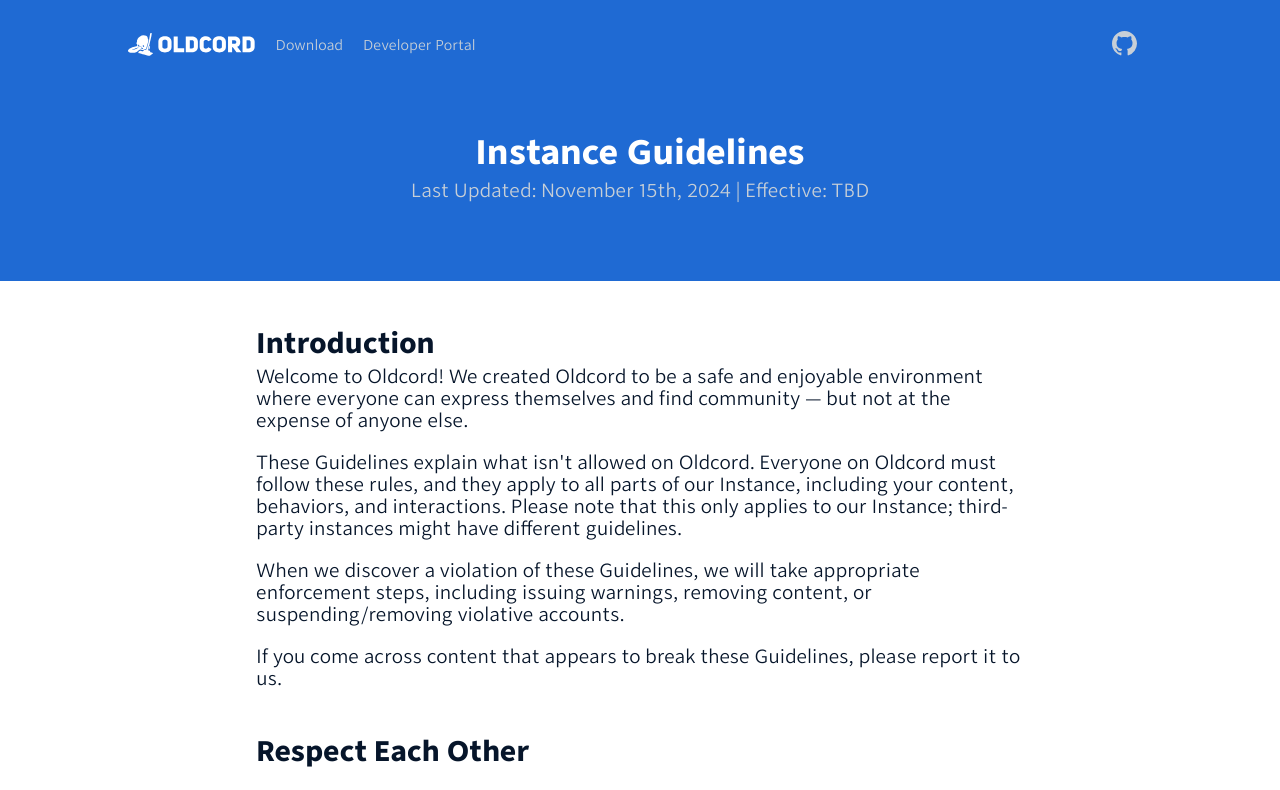
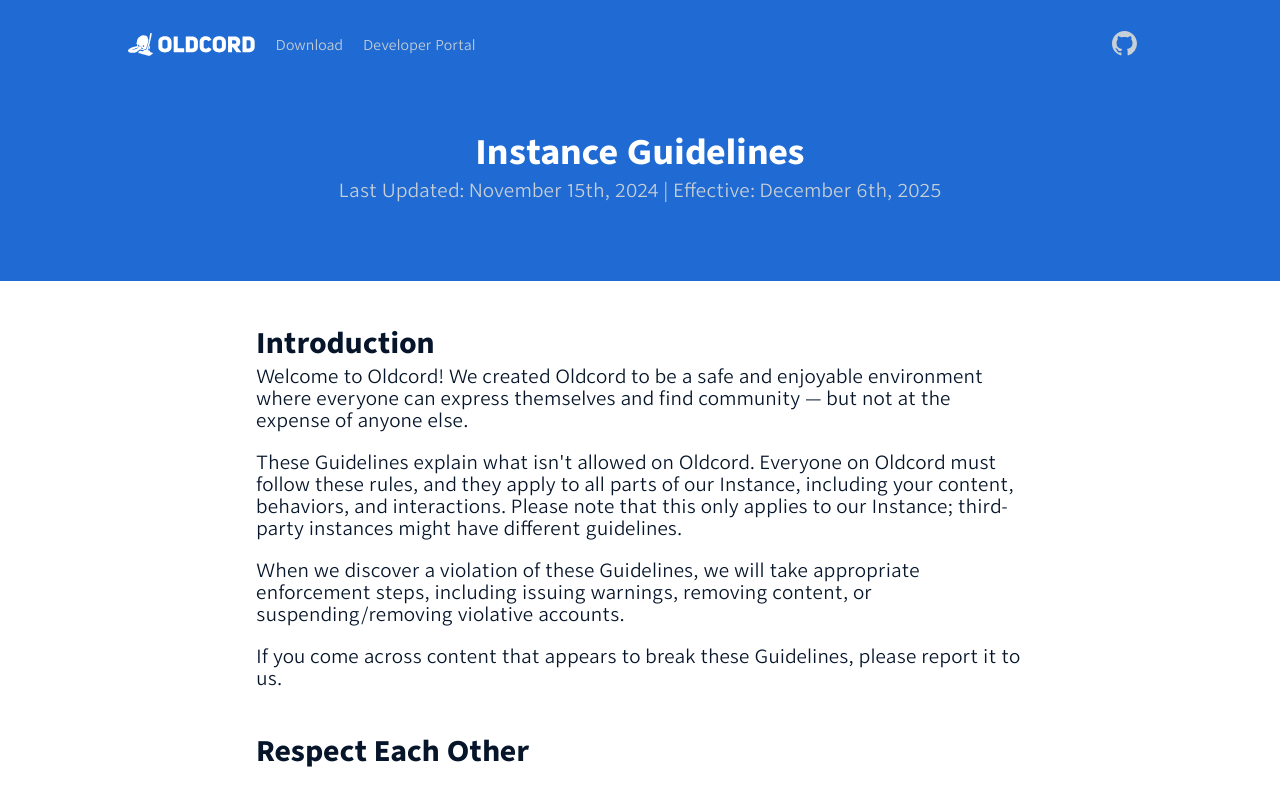
Before and after one commit to oldcordapp/WebsiteV2, a React (Vite) app: page /guidelines in a window 1280 px wide. Shown: the top 790 px of the page. Built offline with nearby package versions, Linux system fonts and the light colour scheme; no server answers; a small style sheet from the web is missing.

Commit message:
update tbd to today's date

```diff
--- a/src/pages/cookies.jsx
+++ b/src/pages/cookies.jsx
@@ -11,7 +11,7 @@
         <div className={styles["tagline-container"]}>
           <div className={styles["tagline-title"]}>Cookie Policy</div>
           <div className={`${styles["tagline-subtitle"]} text-light-gray`}>
-            Last Updated: November 15th, 2024 | Effective: TBD
+            Last Updated: November 15th, 2024 | Effective: December 6th, 2025
           </div>
         </div>
       </div>
--- a/src/pages/guidelines.jsx
+++ b/src/pages/guidelines.jsx
@@ -10,7 +10,7 @@
         <div className={styles["tagline-container"]}>
           <div className={styles["tagline-title"]}>Instance Guidelines</div>
           <div className={`${styles["tagline-subtitle"]} text-light-gray`}>
-            Last Updated: November 15th, 2024 | Effective: TBD
+            Last Updated: November 15th, 2024 | Effective: December 6th, 2025
           </div>
         </div>
       </div>
--- a/src/pages/privacy.jsx
+++ b/src/pages/privacy.jsx
@@ -10,7 +10,7 @@
         <div className={styles["tagline-container"]}>
           <div className={styles["tagline-title"]}>Privacy Policy</div>
           <div className={`${styles["tagline-subtitle"]} text-light-gray`}>
-            Last Updated: October 28th, 2025 | Effective: TBD
+            Last Updated: October 28th, 2025 | Effective: December 6th, 2025
           </div>
         </div>
       </div>
--- a/src/pages/terms.jsx
+++ b/src/pages/terms.jsx
@@ -10,7 +10,7 @@
         <div className={styles["tagline-container"]}>
           <div className={styles["tagline-title"]}>Terms and Conditions</div>
           <div className={`${styles["tagline-subtitle"]} text-light-gray`}>
-            Last Updated: November 15th, 2024 | Effective: TBD
+            Last Updated: November 15th, 2024 | Effective: December 6th, 2025
           </div>
         </div>
       </div>
```
